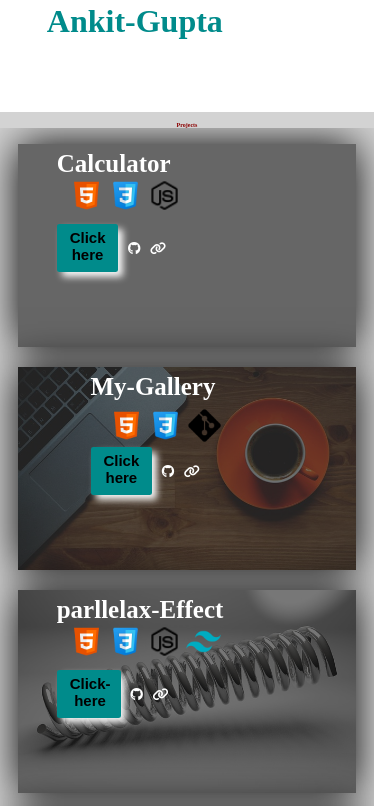
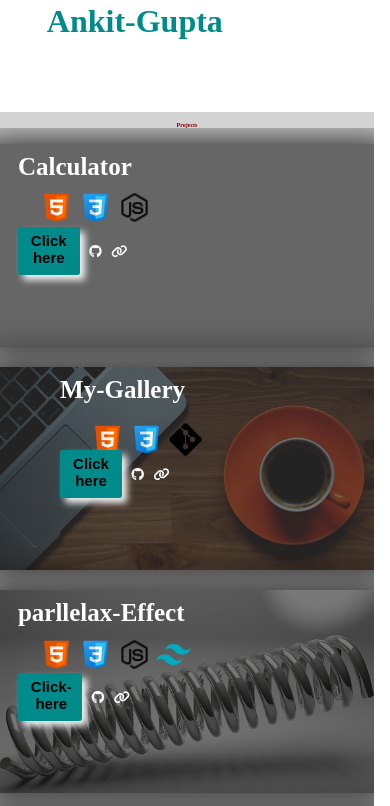
Before and after one commit to ankitg94/My-first-website, a plain HTML site: page index.html in a window 390 px wide. Shown: the part 890-1696 px from the top of the page. Drawn offline with nearby package versions, Linux system fonts and the light colour scheme.

Commit message:
Update Style.css

```diff
--- a/Style.css
+++ b/Style.css
@@ -639,8 +639,8 @@ padding-left:3rem;
 	 margin-left: 0;
 }
 .project-card{
-	width:40vh;
-	height:40vh;
+	width:50vh;
+	height:60vh;
 /* 	overflow-y: auto; */
 
 
```
